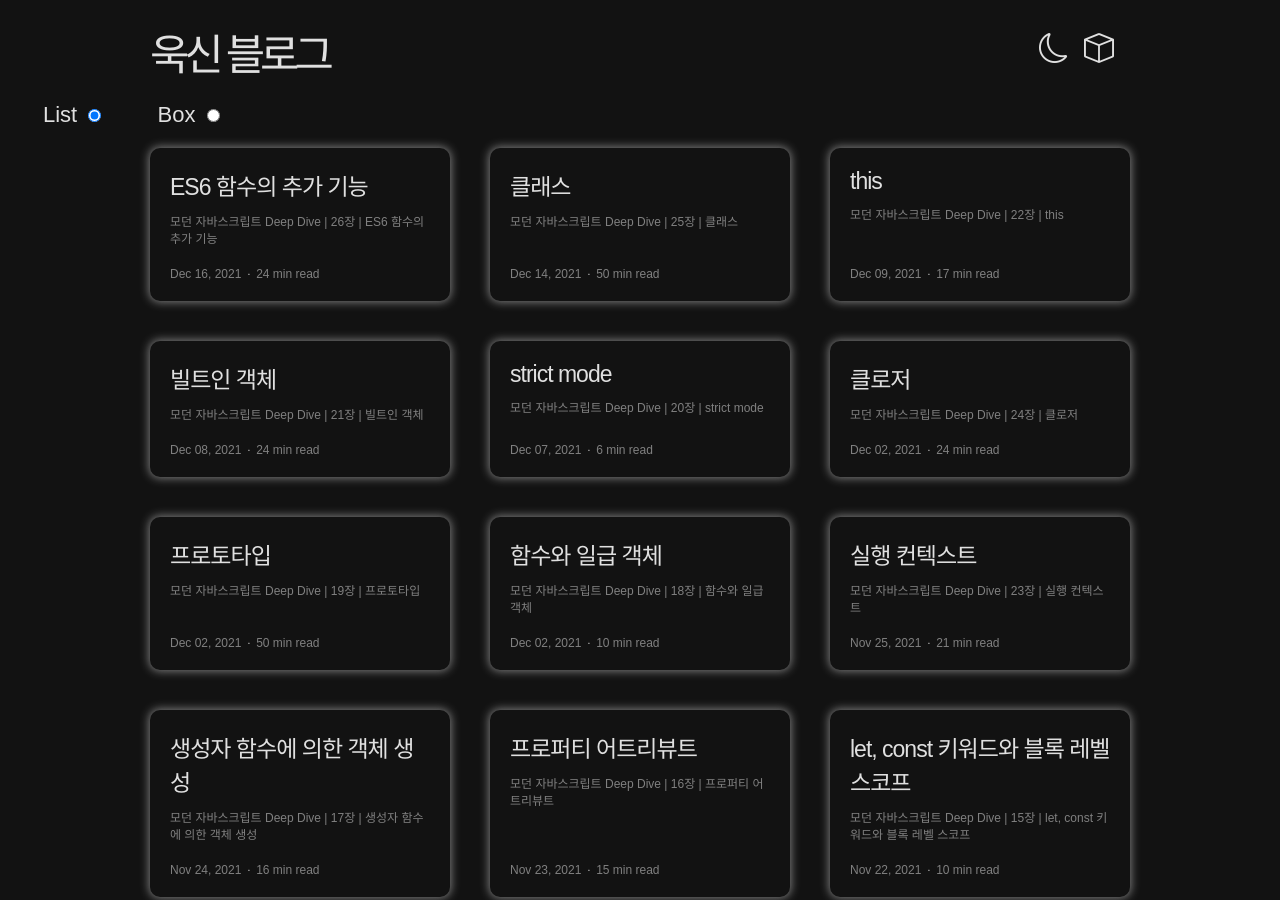
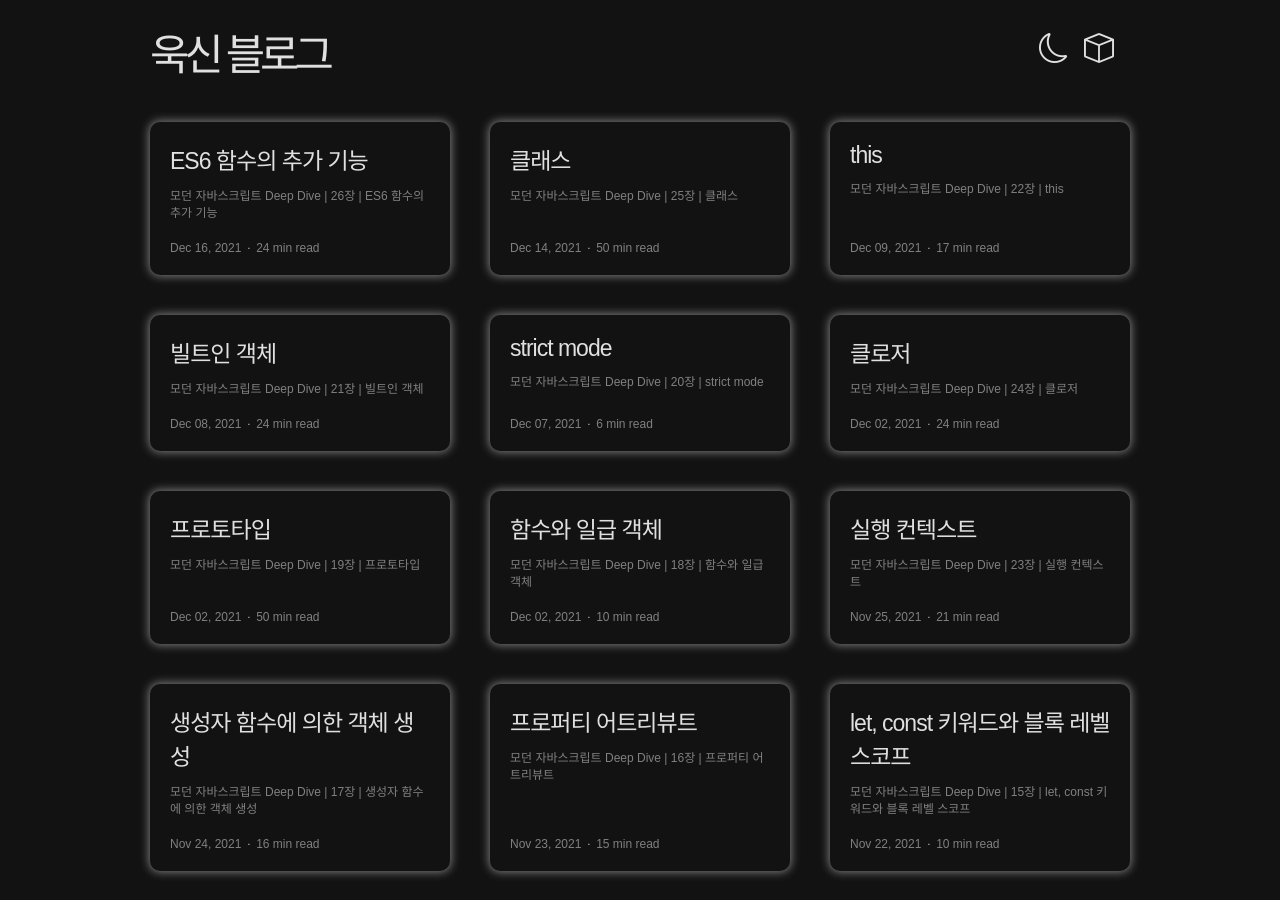
Before and after one commit to Wookshin/wookshin.github.io, a Jekyll site: the page built from index.html, in a window 1280 px wide and 900 px high. Built offline with Jekyll 4.4.1, drawn with Linux system fonts in a browser that asks for light colours; nearby versions of some CDN libraries; some web fonts are replaced.

Commit message:
Update index.html

```diff
--- a/index.html
+++ b/index.html
@@ -2,18 +2,6 @@
 layout: default
 title: Home
 ---
-<div class="rdo-button">
-  <label class="container">List
-    <input type="radio" id="list" name="display" value="list" checked="checked">
-    <span class="checkmark"></span>
-  </label>
-
-  <label class="container">Box
-    <input type="radio" id="box" name="display" value="box">
-    <span class="checkmark"></span>
-  </label>
-</div>
-
 <div class="display list">
   <div class="posts">
     {% for post in site.posts %}
```
Lines whose indentation alone changed are shown as unchanged.
